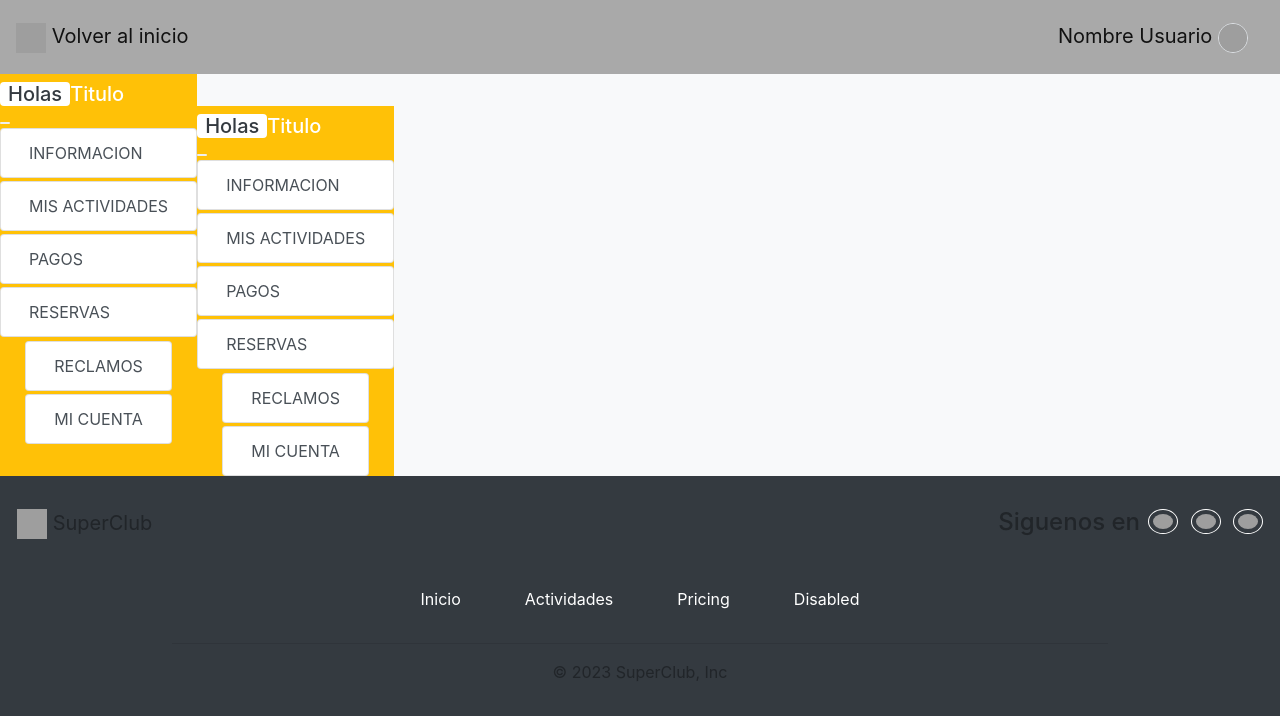
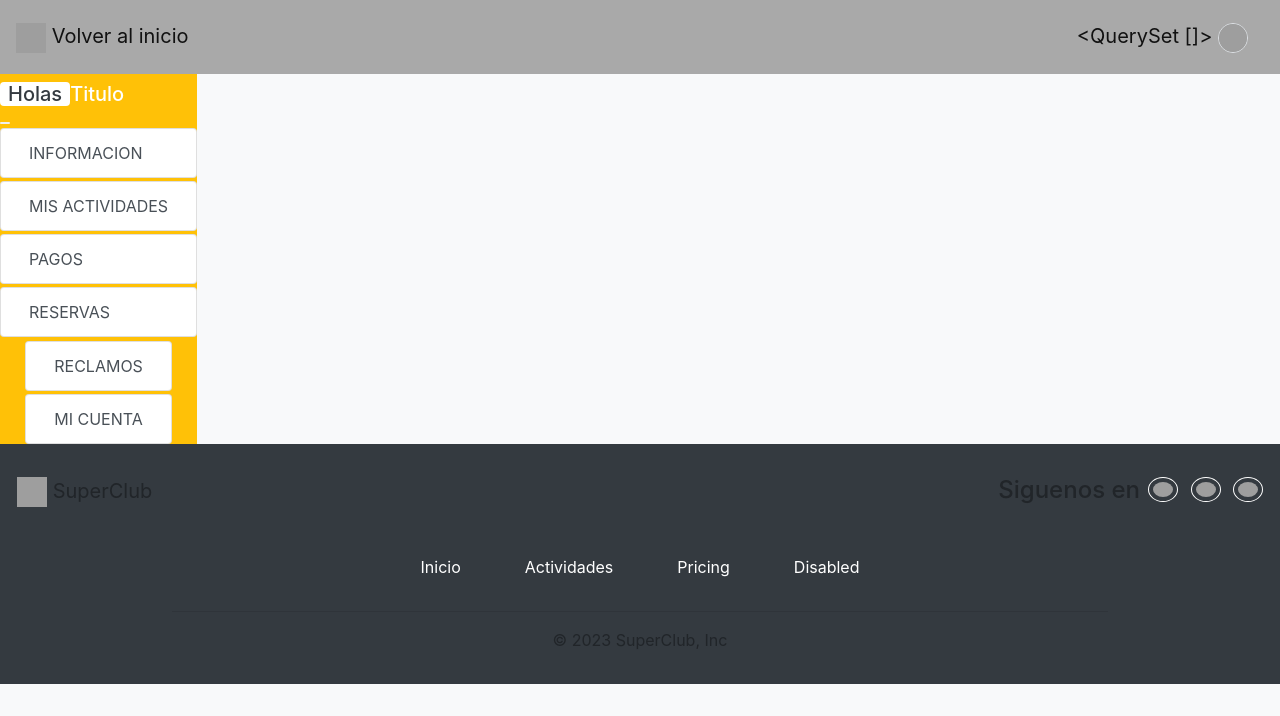
Before and after one commit to RoldanNatalia/CaC23655_Grupo2_AppMyClub, a Django app: page /AppMyClub/Portal-socios in a window 1280 px wide. Shown: the top 716 px of the page. Run offline with Django 4.2, Linux system fonts and the light colour scheme; the visitor is signed in with stand-in values (Sample User, id 1); data that the repository does not hold is empty; some libraries are stand-ins or nearby versions; grey boxes are pictures that could not be loaded.

Commit message:
socio y usuario ok

```diff
--- a/core/templates/core/header_socio.html
+++ b/core/templates/core/header_socio.html
@@ -7,6 +7,6 @@
 
 
     <a class="navbar-brand" href="{% url 'index' %}">
-        Nombre Usuario <img src="{% static 'core/img/profile.png' %}" width="30" height="30" class="img border rounded-circle">
+        {{ datos_socio }} <img src="{% static 'core/img/profile.png' %}" width="30" height="30" class="img border rounded-circle">
     </a>
   </nav>
--- a/core/templates/core/portal_socios.html
+++ b/core/templates/core/portal_socios.html
@@ -5,36 +5,8 @@
 {% block content %}
 
 <div class="main-container d-flex">
-   <div class="sidebar bg-warning" id="side_nav">
-      <div class="header-box">
-         <h1 class="navbar-brand fs-4 "><span class="bg-white text-dark rounded shadow px-2 me-2">Holas</span><span class="text-white">Titulo</span></h1>
-         <button class="btn d-mb-none d-block close-btn px-1 py-0 text-white"> <i class="fas fa-stream"></i> </button>
-      </div>
+   <div class="content">
 
-
-      <!-- Hover added -->
-      <div class="list-group d-flex justify-content-sm-around align-items-sm-center h-75" style="height: 100vh;">
-         <div>
-            <button type="button" class="list-group-item list-group-item-action rounded mt-1"><i class="fas fa-info-circle"></i><span class="m-2">INFORMACION</span></button>
-            <button type="button" class="list-group-item list-group-item-action rounded mt-1"><i class="fas fa-basketball-ball"></i><span class="m-2">MIS ACTIVIDADES</span></button>
-            <button type="button" class="list-group-item list-group-item-action rounded mt-1"><i class="fas fa-money-bill-wave"></i><span class="m-2">PAGOS</span></button>
-            <button type="button" class="list-group-item list-group-item-action rounded mt-1"><i class="fas fa-calendar-day"></i><span class="m-2">RESERVAS</span></button>
-         </div>
-
-         <div>
-            <button type="button" class="list-group-item list-group-item-action rounded mt-1"><i class="fas fa-exclamation-triangle"></i><span class="m-2">RECLAMOS</span></button>
-            <button type="button" class="list-group-item list-group-item-action rounded mt-1"><i class="fas fa-user-circle"></i><span class="m-2">MI CUENTA</span></button>
-         </div>
-
-      </div>
-
-
-   </div>
-
-   <div class="content">
-      <div class="navbar navbar-expand-lg navbar-light p-3 sticky-top position-sm-absolute">
-
-      </div>
    </div>
 </div>
 
--- a/core/views.py
+++ b/core/views.py
@@ -55,9 +55,6 @@
         formulario = SocioForm(request.POST)
         # Validarlo
         if formulario.is_valid():
-            # Dar de alta la info
-
-            #ingreso a BBDD
             f_nombre=formulario.cleaned_data['nombre']
             f_apellido=formulario.cleaned_data['apellido']
             f_dni=formulario.cleaned_data['dni']
@@ -66,7 +63,17 @@
 
 
             try:
-                socio = Socio(numero = 1, nombre=f_nombre,apellido=f_apellido,dni=f_dni,email=f_email,direccion=f_direccion)
+                usuario = User.objects.create_user(f_dni, f_email, f_dni)
+                usuario.save()
+            except:
+                messages.info(request, "Error al crear el nuevo socio")
+                return redirect(reverse("socio_nuevo"))
+            else:
+                messages.info(request, "Usuario creado con exito")
+
+
+            try:
+                socio = Socio(usuario = usuario, nombre=f_nombre,apellido=f_apellido,dni=f_dni,direccion=f_direccion)
                 socio.save()
             except:
                 messages.info(request, "Error al crear el nuevo socio")
@@ -90,20 +97,29 @@
 
 @login_required
 def portal_socios(request):
+    #autenticar usuario primero
 
-    return render(request,'core/portal_socios.html')
+    socio = Socio.objects.filter(usuario=request.user)
 
+    context = {
+        'usuario' : request.user,
+        'datos_socio' : socio
+    }
+
+    return render(request,'core/portal_socios.html',context)
+
+@login_required
 def logout_vew(request):
     logout(request)
 
     return reverse('index')
 
-class AltaPredio(CreateView):
-    model = Predio
-    form_class = NuevoPredioForm
-    template_name = 'core/alta_formulario.html'
+# class AltaPredio(CreateView):
+#     model = Predio
+#     form_class = NuevoPredioForm
+#     template_name = 'core/alta_formulario.html'
 
-    fields = '__all__'
+#     fields = '__all__'
 
 class ListaActividades(ListView):
     model = Actividad
@@ -133,13 +149,15 @@
                 return redirect(reverse('Socios_login'))
 
     else:
-        login_form = LoginForm()
+        if request.user.is_authenticated:
+            return redirect(reverse('portal_socios'))
 
-    context = {
-        'ingreso_socios': login_form
-    }
+        else:
+            context = {
+                'ingreso_socios': LoginForm()
+            }
+            return render (request, 'core/socios.html',context)
 
-    return render (request, 'core/socios.html',context)
 
 # def reservas(request):
 #     if request.method == "POST":
```
Also changed, not shown: core/admin.py (+5 -5 lines), core/forms.py (+17 -17 lines), core/static/core/2/profile.png (added).
